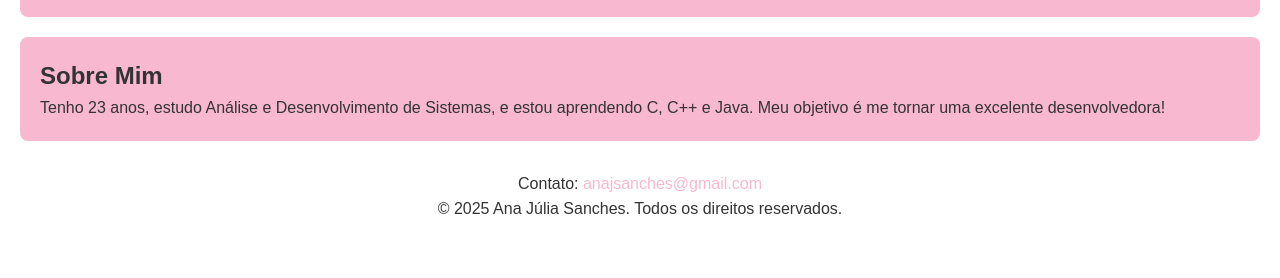
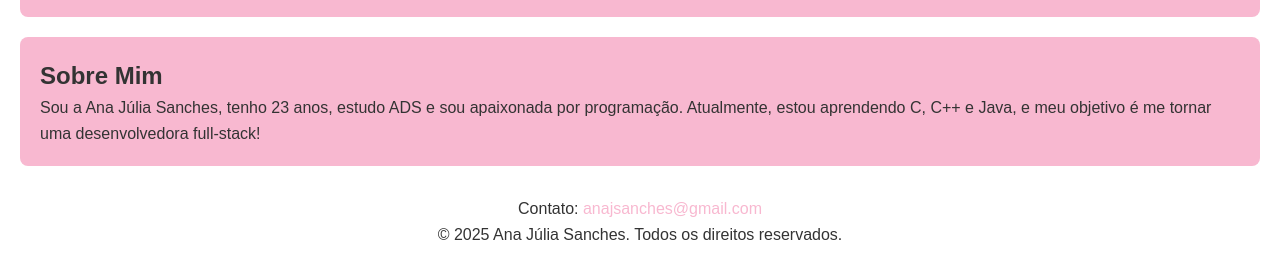
Before and after one commit to Moranguim/portfolio, a plain HTML site: page index.html in a window 1280 px wide. Shown: the part 138-416 px from the top of the page. Drawn offline with Linux system fonts and the light colour scheme.

Commit message:
Adicionada a seção Sobre Mim

```diff
--- a/index.html
+++ b/index.html
@@ -13,9 +13,10 @@
     </header>
     <main>
         <section id="sobre-mim">
-            <h2>Sobre Mim</h2>
-            <p>Tenho 23 anos, estudo Análise e Desenvolvimento de Sistemas, e estou aprendendo C, C++ e Java. Meu objetivo é me tornar uma excelente desenvolvedora!</p>
-        </section>
+    <h2>Sobre Mim</h2>
+    <p>Sou a Ana Júlia Sanches, tenho 23 anos, estudo ADS e sou apaixonada por programação.
+        Atualmente, estou aprendendo C, C++ e Java, e meu objetivo é me tornar uma desenvolvedora full-stack!</p>
+</section>
     </main>
     <footer>
         <p>Contato: <a href="mailto:anajsanches@gmail.com">anajsanches@gmail.com</a></p>
```
